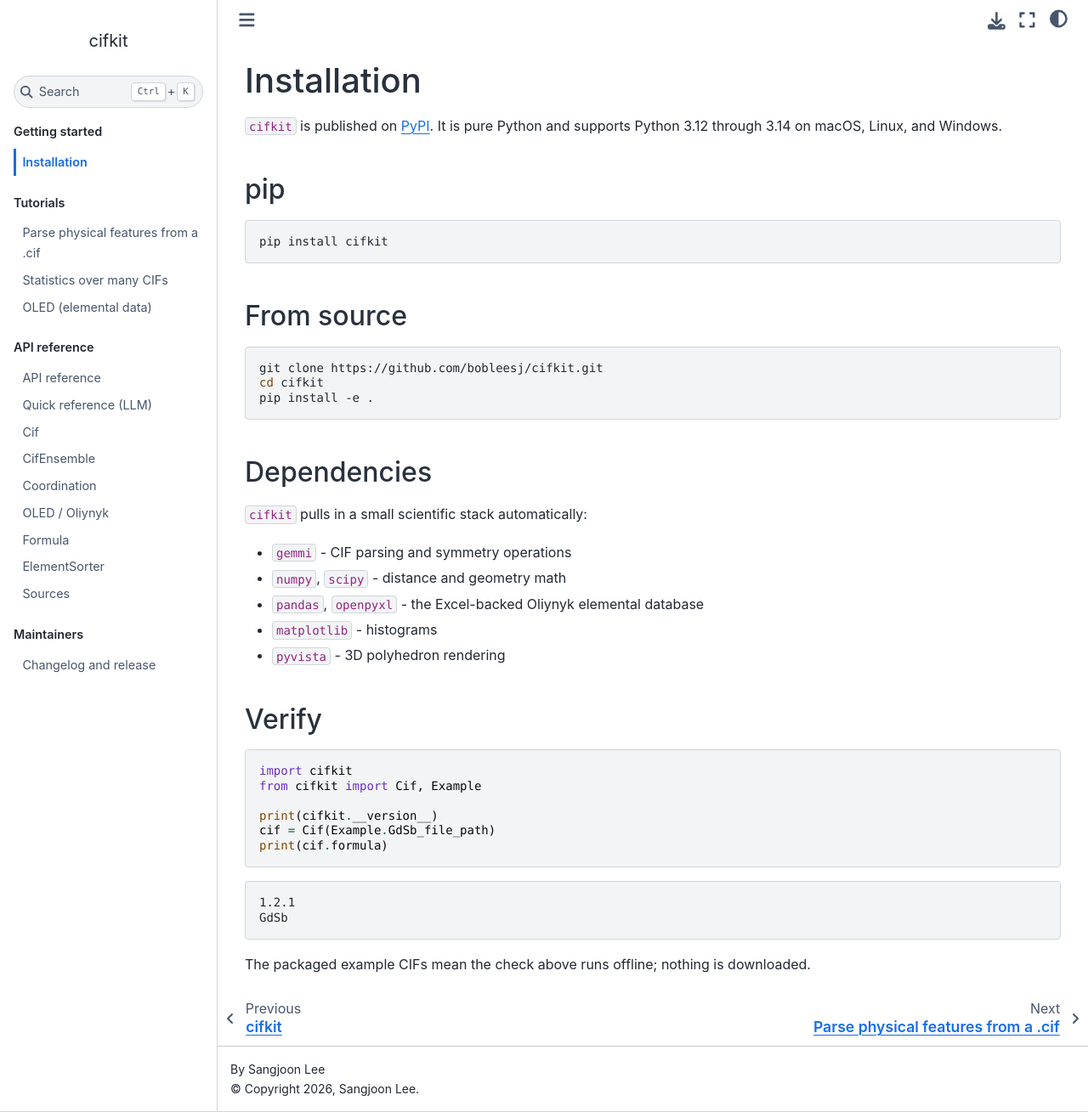
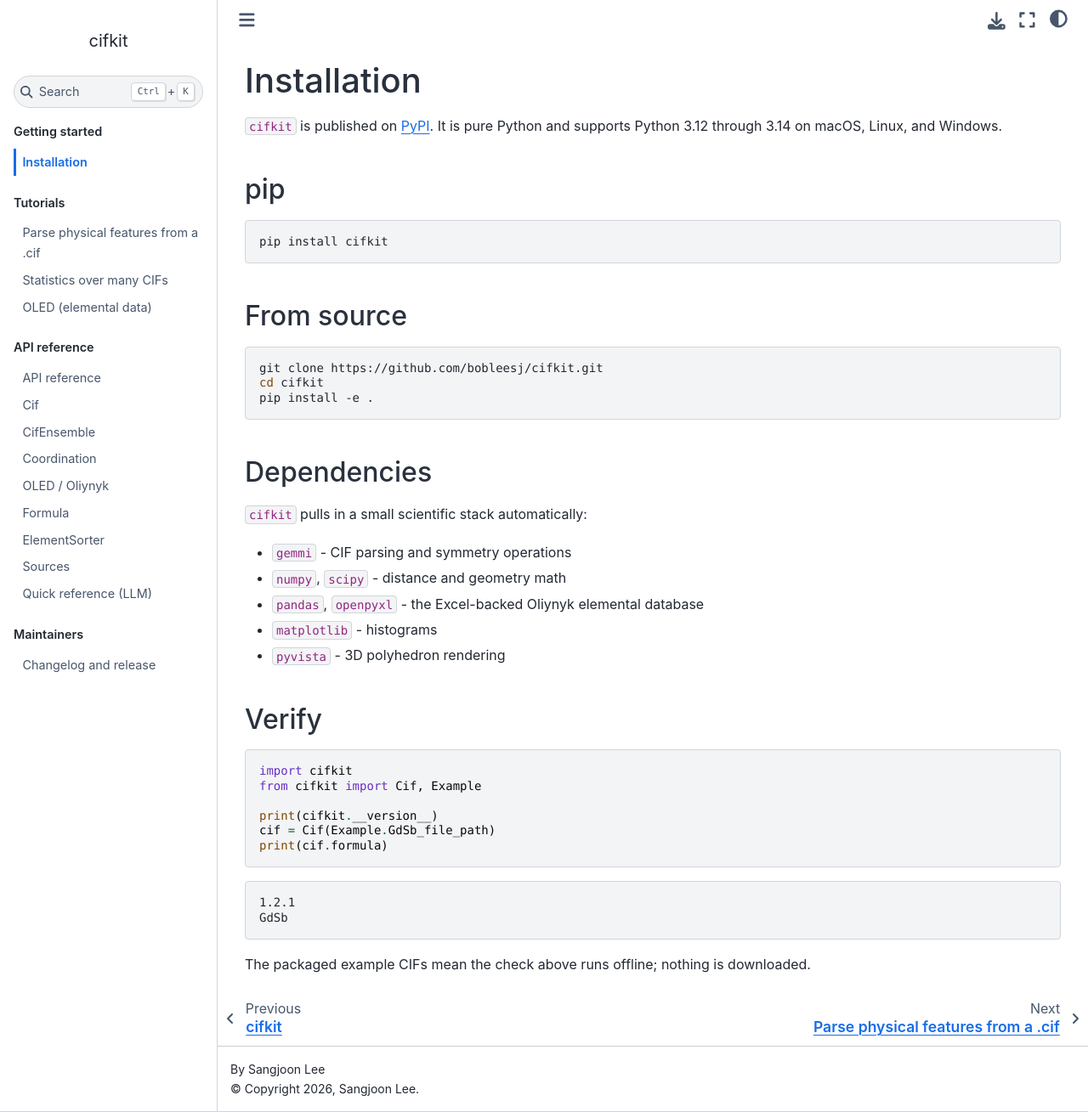
Before and after one commit to bobleesj/cifkit, a Jupyter Book: the page built from docs/install.md, in a window 1280 px wide and 1309 px high. Shown: the whole window at 85% size. Built offline with Jupyter Book 1.0.4 settings and Sphinx 7.4.7 and the Sphinx Book theme 1.1.4, drawn with Linux system fonts in a browser that asks for light colours; part of the change alters nothing that is shown.

```diff
--- a/docs/_toc.yml
+++ b/docs/_toc.yml
@@ -16,8 +16,6 @@ parts:
   - caption: API reference
     chapters:
       - file: api/index
-      - file: api/quick-reference
-        title: Quick reference (LLM)
       - file: api/cif
       - file: api/cif-ensemble
       - file: api/coordination
@@ -25,6 +23,8 @@ parts:
       - file: api/formula
       - file: api/element-sorter
       - file: api/sources
+      - file: api/quick-reference
+        title: Quick reference (LLM)
   - caption: Maintainers
     chapters:
       - file: maintainer/release
```
